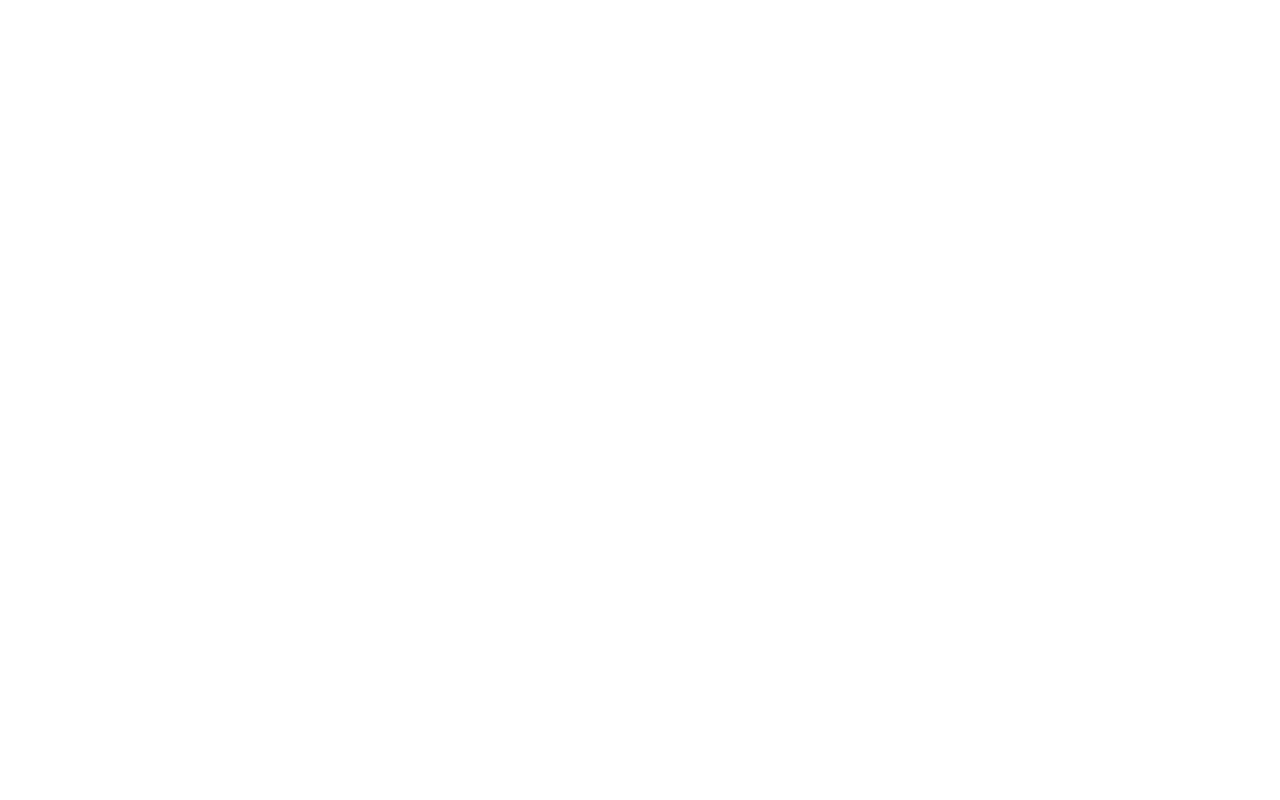
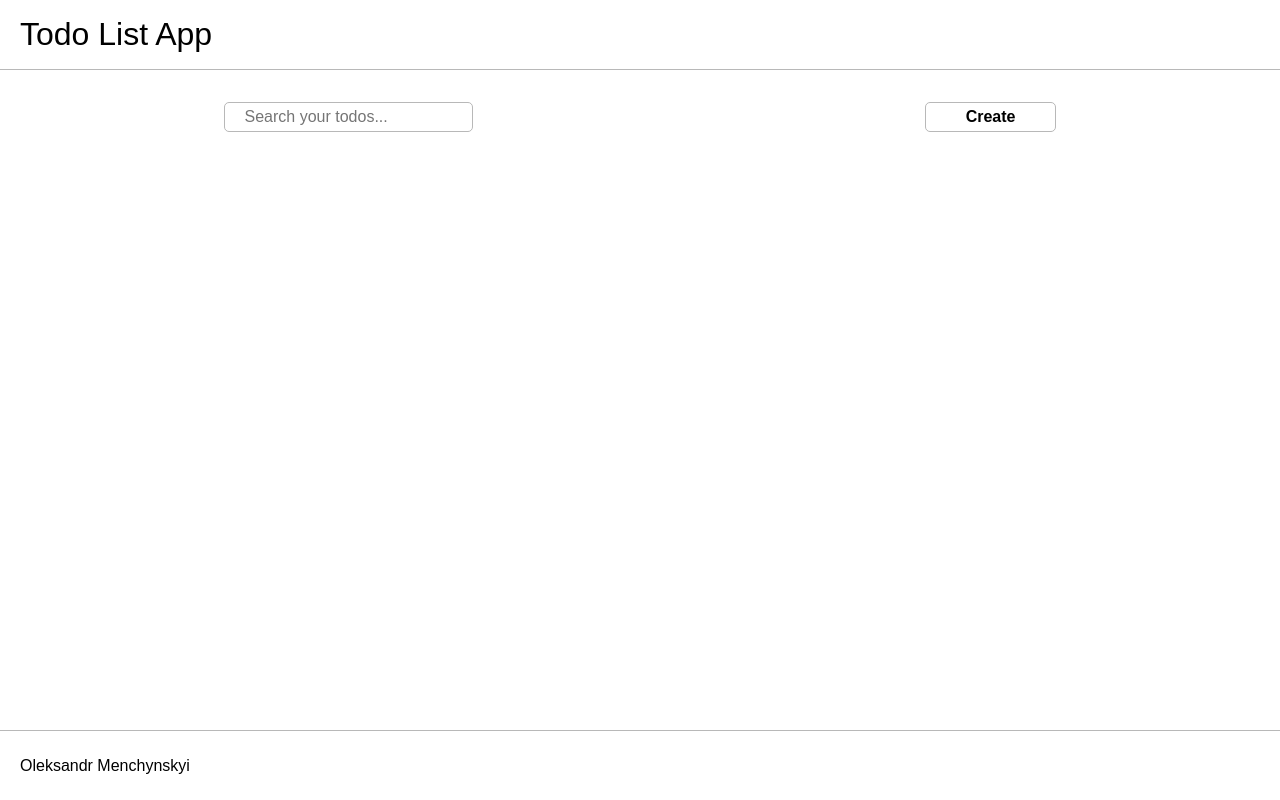
Before and after one commit to Menchynskyi/todo-list-app, a website built with webpack: page public/index.html in a window 1280 px wide. Built offline with nearby package versions, Linux system fonts and the light colour scheme; a web font is replaced by a local one.

Commit message:
Search and button styling

```diff
--- a/package.json
+++ b/package.json
@@ -5,7 +5,8 @@
   "private": true,
   "scripts": {
     "test": "echo \"Error: no test specified\" && exit 1",
-    "start": "webpack"
+    "start": "webpack",
+    "start:dev": "webpack-dev-server"
   },
   "author": "Aleksandr Menchynskyi",
   "license": "ISC",
@@ -32,6 +33,7 @@
     "sass-loader": "^8.0.0",
     "style-loader": "^1.0.0",
     "webpack": "^4.41.2",
-    "webpack-cli": "^3.3.10"
+    "webpack-cli": "^3.3.10",
+    "webpack-dev-server": "^3.9.0"
   }
 }
--- a/public/index.html
+++ b/public/index.html
@@ -9,7 +9,19 @@
 </head>
 
 <body>
-  <div id="root">
+  <div id="app">
+    <div class="header">
+      <span class="title">Todo List App</span>
+    </div>
+    <div class="todo">
+      <form class="search-panel">
+        <input type="text" name="todos" placeholder="Search your todos..." />
+      </form>
+      <button class="create-button">Create</button>
+    </div>
+    <div class="footer">
+      <span class="author">Oleksandr Menchynskyi</span>
+    </div>
   </div>
   <script src="../dist/bundle.js"></script>
 </body>
--- a/src/index.js
+++ b/src/index.js
@@ -0,0 +1 @@
+import './style/index.scss';
--- /dev/null
+++ b/src/style/_variables.scss
@@ -0,0 +1,3 @@
+$border: 1px solid rgb(184, 184, 184);
+$color-hover: rgb(235, 235, 235);
+$color-active: rgb(231, 231, 231);
--- /dev/null
+++ b/src/style/index.scss
@@ -0,0 +1,106 @@
+@import url('https://fonts.googleapis.com/css?family=Cantarell&display=swap');
+@import './variables';
+
+* {
+    padding: 0;
+    margin: 0;
+    box-sizing: border-box;
+}
+
+body {
+    height: 100vh;
+    font-family: 'Cantarell', sans-serif;
+}
+
+// header styling
+
+#app {
+    display: flex;
+    flex-flow: column wrap;
+
+    .header {
+        display: flex;
+        align-items: center;
+        width: 100%;
+        height: 70px;
+        border-bottom: $border;
+
+        .title {
+            padding-left: 20px;
+            font-size: 2em;
+        }
+    }
+}
+
+// todo
+.todo {
+    display: flex;
+    justify-content: space-around;
+    margin-top: 2rem;
+    height: 30px;
+
+    .search-panel {
+
+        input[type=text] {
+            background-color: transparent;
+            border: $border;
+            margin-right: 5px;
+            font-size: 1em;
+            padding: 5px 20px;
+            border-radius: 5px;
+
+            &:focus {
+                outline: none;
+                background-color: $color-hover;
+            }
+          }
+    }
+
+    .create-button {
+        border-radius: 5px;
+        border: $border;
+        display: inline-block;
+        cursor: pointer;
+        font-size: 1em;
+        font-weight: bold;
+        padding: 5px 40px;
+        text-decoration: none;
+        background-color: transparent;
+
+        &:active {
+            transform: scale(0.98);
+            transition: transform .05s;
+        }
+
+        &:hover {
+            background-color: $color-hover;
+        }
+
+        &:active {
+            background-color: $color-active;
+        }
+
+        &:focus {
+            outline:0;
+        }
+
+    }
+}
+
+// footer styling
+
+.footer {
+    position: fixed;
+    left: 0;
+    bottom: 0;
+    display: flex;
+    align-items: center;
+    width: 100%;
+    height: 70px;
+    border-top: $border;
+
+    .author {
+        padding-left: 20px;
+        font-size: 1em;
+    }
+}
--- a/webpack.config.js
+++ b/webpack.config.js
@@ -5,6 +5,15 @@ module.exports = {
     path: __dirname + "/dist",
     filename: "bundle.js",
   },
+  watch: true,
+
+  devServer: {
+    contentBase: __dirname,
+    compress: true,
+    port: 9000,
+    watchContentBase: true
+  },
+
 
   module: {
     rules: [
```
Also changed, not shown: .eslintrc.json, 2 other files.
